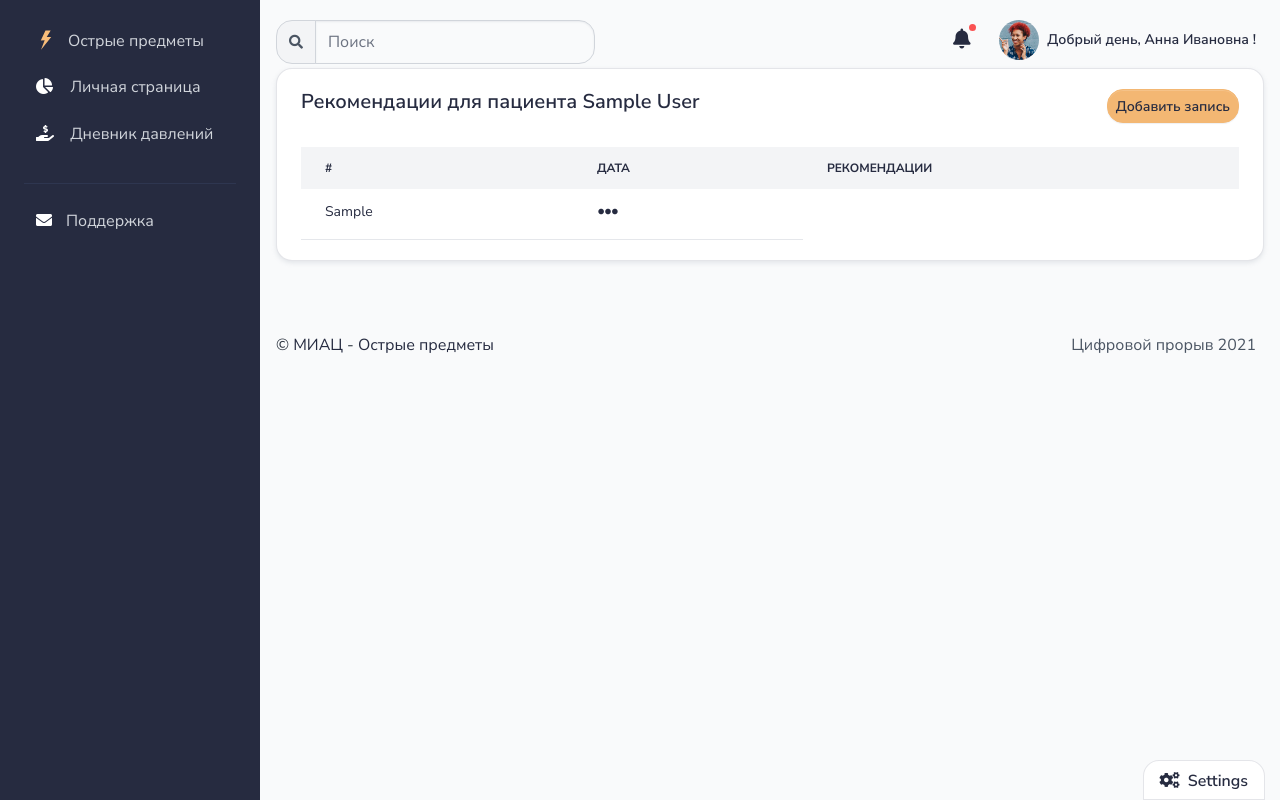
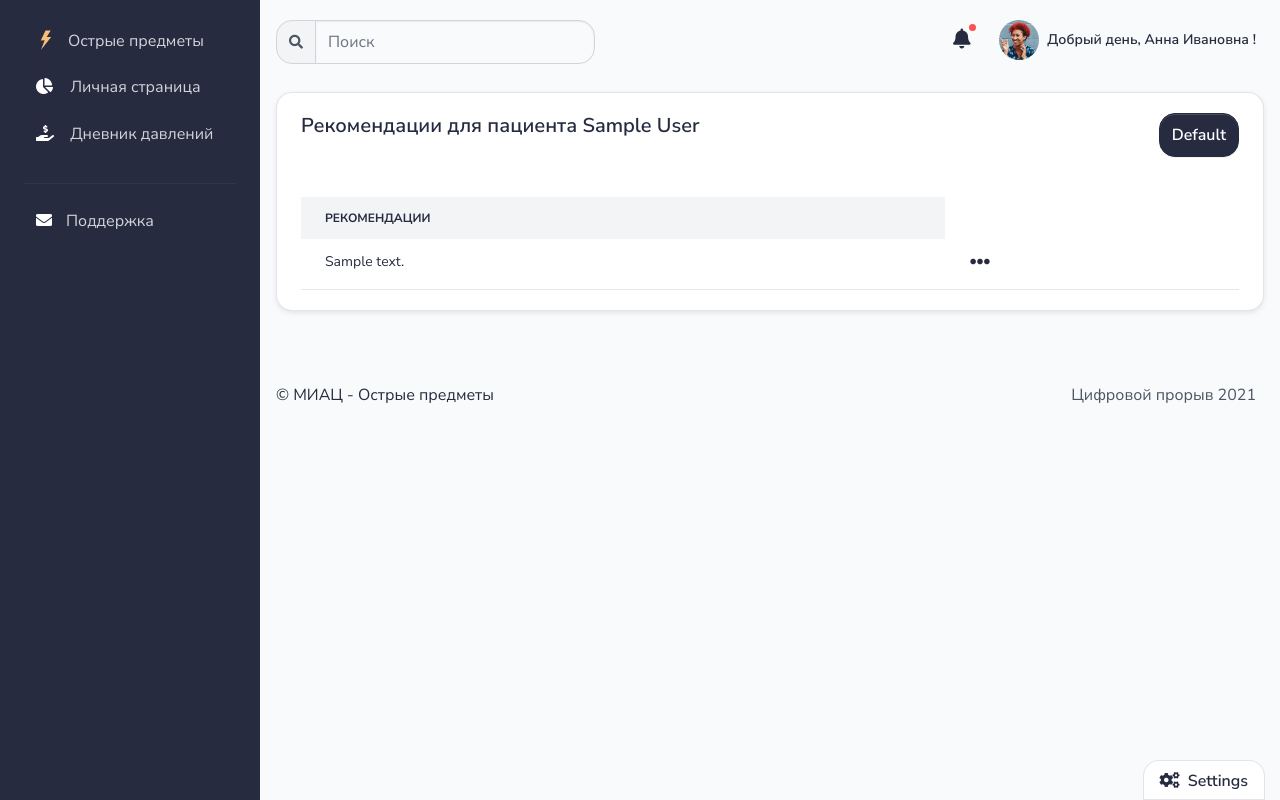
Before and after one commit to Sharp-Objects/dashboard, a Flask app: page /add_recommendations in a window 1280 px wide. Run offline with Flask 2, Linux system fonts and the light colour scheme; a user stored in the database is signed in; tables that the repository leaves empty hold one stand-in row (values such as "Sample post"); some libraries are stand-ins or nearby versions.

Commit message:
Connect recommendations to db

```diff
--- a/app/doctor/routes.py
+++ b/app/doctor/routes.py
@@ -3,20 +3,20 @@
 Copyright (c) 2019 - present AppSeed.us
 """
 
-from flask import render_template, redirect, url_for, request
-from flask_login import login_required, current_user
-from app import login_manager
+from flask import render_template, redirect, request
+from flask_login import login_required
 from jinja2 import TemplateNotFound
 
 from app import db
 from app.base.models import Patient, Recommendation
 from app.doctor import blueprint
 
+
 @blueprint.route('/index')
 @login_required
 def index():
+    return render_template('index.html', segment='index')
 
-    return render_template('index.html', segment='index')
 
 @blueprint.route('/doc_main')
 @login_required
@@ -24,30 +24,42 @@ def doc_main():
     patient = db.session.query(Patient).order_by(Patient.id.asc()).all()
     return render_template('doc_main.html', segment='doc_main', patient=patient)
 
+
 @blueprint.route('/add_recommendations')
 @login_required
 def add_recommendations():
-    recommendations = db.session.query(Recommendation).join(Patient, Recommendation.patient_snils==Patient.snils).all()
-    patient_name = db.session.query(Patient).join(Recommendation, Recommendation.patient_snils==Patient.snils).all()
+    recommendations = db.session.query(Recommendation).join(Patient,
+                                                            Recommendation.patient_snils == Patient.snils).all()
+    patient_name = db.session.query(Patient).join(Recommendation, Recommendation.patient_snils == Patient.snils).all()
     return render_template('add_recommendations.html',
                            segment='add_recommendations',
                            recommendations=recommendations,
                            patient_name=patient_name)
 
+
+@blueprint.route('/add_recommendations', methods=["POST"])
+@login_required
+def add_recommendations_post():
+    text = request.form["text"]
+    req = db.session.query(Recommendation).first()
+    req.text = text
+    db.session.commit()
+    return redirect(request.url)
+
+
 @blueprint.route('/<template>')
 @login_required
 def route_template(template):
-
     try:
 
-        if not template.endswith( '.html' ):
+        if not template.endswith('.html'):
             template += '.html'
 
         # Detect the current page
-        segment = get_segment( request )
+        segment = get_segment(request)
 
         # Serve the file (if exists) from app/templates/FILE.html
-        return render_template( template, segment=segment )
+        return render_template(template, segment=segment)
 
     except TemplateNotFound:
         return render_template('page-404.html'), 404
@@ -55,9 +67,9 @@ def route_template(template):
     except:
         return render_template('page-500.html'), 500
 
+
 # Helper - Extract current page name from request
-def get_segment( request ):
-
+def get_segment(request):
     try:
 
         segment = request.path.split('/')[-1]
--- a/app/doctor/templates/add_recommendations.html
+++ b/app/doctor/templates/add_recommendations.html
@@ -7,20 +7,50 @@
 
 {% block content %}
 
+    <!-- Modal Content -->
+    <div class="modal fade" id="modal-default" tabindex="-1" role="dialog"
+         aria-labelledby="modal-default" aria-hidden="true">
+        <div class="modal-dialog modal-dialog-centered" role="document">
+            <div class="modal-content">
+                <div class="modal-header">
+                    <h2 class="h6 modal-title">Введите новую рекомендацию</h2>
+                    <button type="button" class="btn-close" data-bs-dismiss="modal"
+                            aria-label="Close"></button>
+                </div>
+                <div class="modal-body">
+                    <div class="my-4">
+                        <form action="" method="post">
+                            <label for="textarea">Example textarea</label>
+                            <textarea class="form-control" name="text" placeholder="Enter your message..." id="textarea"
+                                      rows="4"></textarea>
+                            <br>
+                            <button type="submit" class="btn btn-secondary">Подтвердить</button>
+                            <button type="button" class="btn btn-link text-gray ms-auto"
+                                    data-bs-dismiss="modal">Закрыть
+                            </button>
+                        </form>
+                    </div>
+                </div>
+            </div>
+        </div>
+    </div>
 
+    <br>
     <div class="card border-light shadow-sm mb-4">
         <div class="card-body">
 
             <div class="d-flex justify-content-between">
                 <h5> Рекомендации для пациента {{ patient_name[0] }} </h5>
-                  <button class="btn btn-sm btn-secondary " type="button">Добавить запись</button>
-              </div><br>
+                <button type="button" class="btn btn-block btn-dark mb-3" data-bs-toggle="modal"
+                        data-bs-target="#modal-default">Default
+                </button>
+            </div>
+            <br>
             <div class="table-responsive">
                 <table class="table table-centered table-nowrap mb-0 rounded">
                     <thead class="thead-light">
                     <tr>
-                              <th class="border-0">#</th>
-                              <th class="border-0">Дата</th>
+
                         <th class="border-0">Рекомендации</th>
                     </tr>
                     </thead>
@@ -28,7 +58,8 @@
                     <!-- Item -->
                     {% for rec in recommendations %}
                         <tr>
-                            <td ><span class="fw-normal"><a href="#">{{ rec.patient_snils }}</a></span></td>
+
+                            <td><span class="fw-normal"><a href="#">{{ rec.text }}</a></span></td>
 
                             <td>
                       <div class="btn-group">
```
Lines whose indentation alone changed are shown as unchanged.
